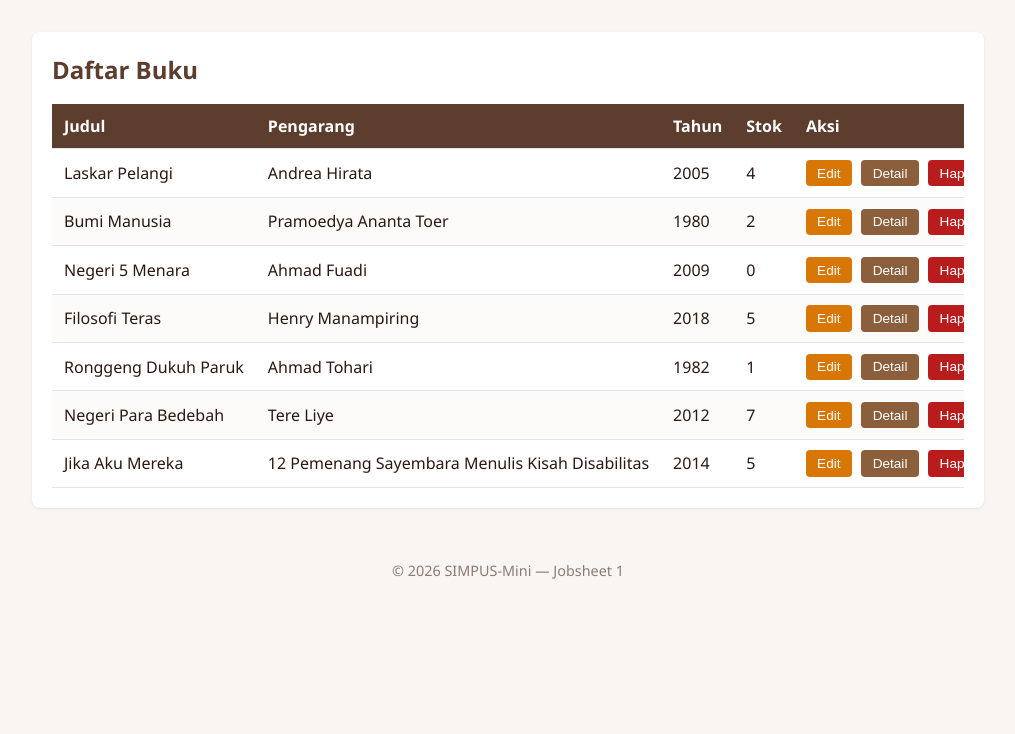
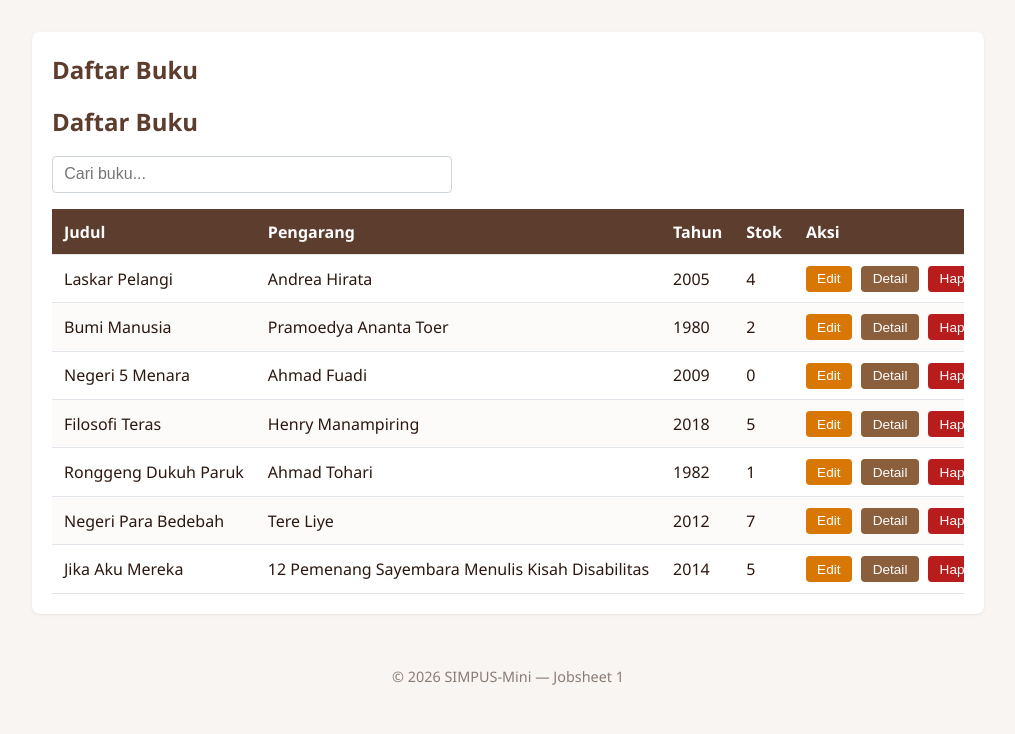
Before and after one commit to revandaph/Pemrograman-Web, a PHP site: page /buku/list.html in a window 1280 px wide. Shown: the part 66-800 px from the top of the page, without its empty margins (132-1147 px from the left). Run offline with PHP 8.4, Linux system fonts and the light colour scheme.

Commit message:
Jobsheet 05 tambah pencarian real-time & konfirmasi hapus di halaman list

```diff
--- a/Jobsheet05/assets/css/style.css
+++ b/Jobsheet05/assets/css/style.css
@@ -125,6 +125,16 @@ main section:nth-of-type(2) article p {
     -webkit-overflow-scrolling: touch;
 }
 
+#search-input {
+    width: 100%;
+    max-width: 400px;
+    padding: 0.55rem 0.7rem;
+    border: 1px solid #cdd4da;
+    border-radius: 4px;
+    font-size: 1rem;
+    margin-bottom: 1rem;
+}
+
 table {
     width: 100%;
     border-collapse: collapse;
@@ -172,6 +182,11 @@ td .btn-detail {
 }
 
 td .btn-delete, td button:last-of-type {
+    background-color: #b91c1c;
+    color: #fff;
+}
+
+td .btn-hapus {
     background-color: #b91c1c;
     color: #fff;
 }
--- a/Jobsheet05/buku/list.html
+++ b/Jobsheet05/buku/list.html
@@ -26,6 +26,9 @@
         <section>
             <h2>Daftar Buku</h2>
             <div class="table-responsive">
+                <h2>Daftar Buku</h2>
+                <input type="search" id="search-input" placeholder="Cari buku...">
+                <div class="table-responsive">
             <table>
                 <thead>
                     <tr>
@@ -45,7 +48,7 @@
                         <td>
                             <button type="button" class="btn-edit">Edit</button>
                             <button type="button" class="btn-detail">Detail</button>
-                            <button type="button" class="btn-delete">Hapus</button>
+                            <button type="button" class="btn-hapus">Hapus</button>
                         </td>
                     </tr>
                     <tr>
@@ -56,7 +59,7 @@
                         <td>
                             <button type="button" class="btn-edit">Edit</button>
                             <button type="button" class="btn-detail">Detail</button>
-                            <button type="button" class="btn-delete">Hapus</button>
+                            <button type="button" class="btn-hapus">Hapus</button>
                         </td>
                     </tr>
                     <tr>
@@ -67,7 +70,7 @@
                         <td>
                             <button type="button" class="btn-edit">Edit</button>
                             <button type="button" class="btn-detail">Detail</button>
-                            <button type="button" class="btn-delete">Hapus</button>
+                            <button type="button" class="btn-hapus">Hapus</button>
                         </td>
                     </tr>
                     <tr>
@@ -78,7 +81,7 @@
                         <td>
                             <button type="button" class="btn-edit">Edit</button>
                             <button type="button" class="btn-detail">Detail</button>
-                            <button type="button" class="btn-delete">Hapus</button>
+                            <button type="button" class="btn-hapus">Hapus</button>
                         </td>
                     </tr>
                     <tr>
@@ -89,7 +92,7 @@
                         <td>
                             <button type="button" class="btn-edit">Edit</button>
                             <button type="button" class="btn-detail">Detail</button>
-                            <button type="button" class="btn-delete">Hapus</button>
+                            <button type="button" class="btn-hapus">Hapus</button>
                         </td>
                     </tr>
                     <tr>
@@ -100,7 +103,7 @@
                         <td>
                             <button type="button" class="btn-edit">Edit</button>
                             <button type="button" class="btn-detail">Detail</button>
-                            <button type="button" class="btn-delete">Hapus</button>
+                            <button type="button" class="btn-hapus">Hapus</button>
                         </td>
                     </tr>
                     <tr>
@@ -111,7 +114,7 @@
                         <td>
                             <button type="button" class="btn-edit">Edit</button>
                             <button type="button" class="btn-detail">Detail</button>
-                            <button type="button" class="btn-delete">Hapus</button>
+                            <button type="button" class="btn-hapus">Hapus</button>
                         </td>
                     </tr>
                 </tbody>
```
Also changed, not shown: Jobsheet05/anggota/list.html (+5 -2 lines).
